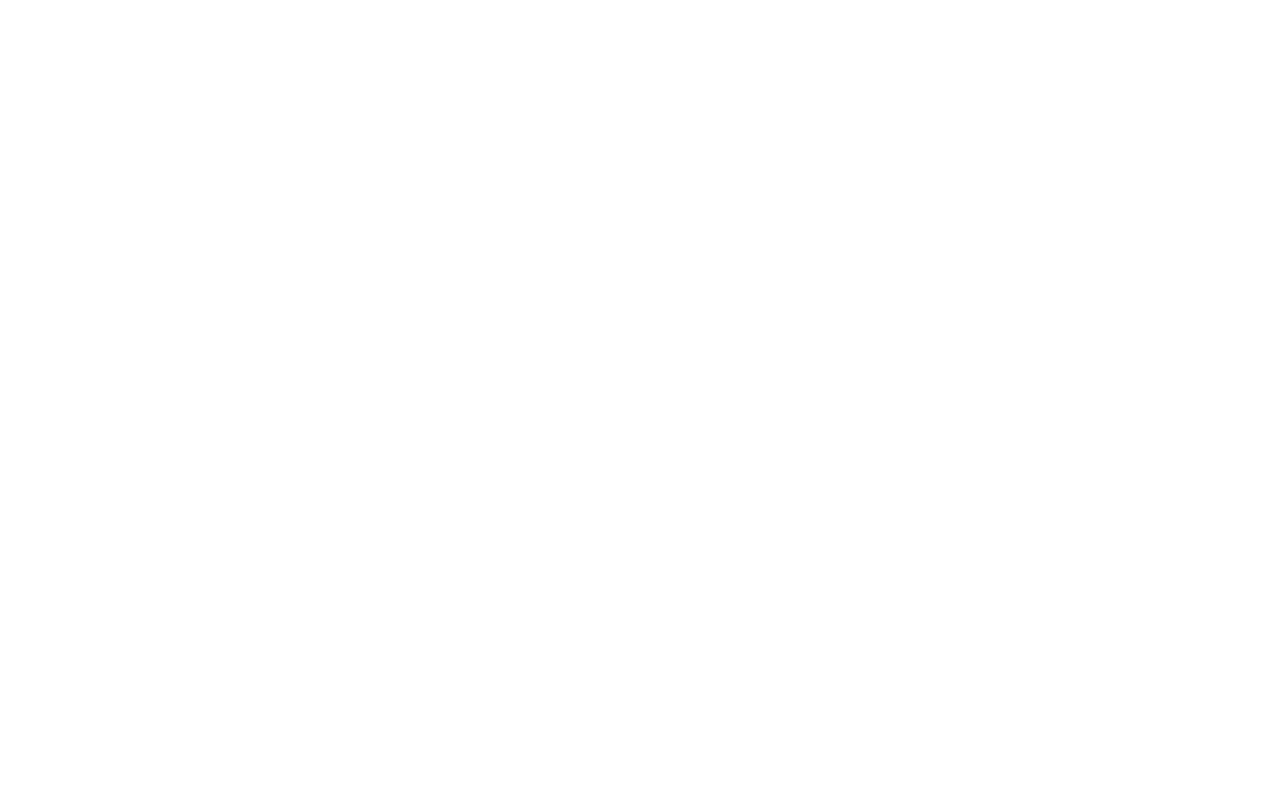
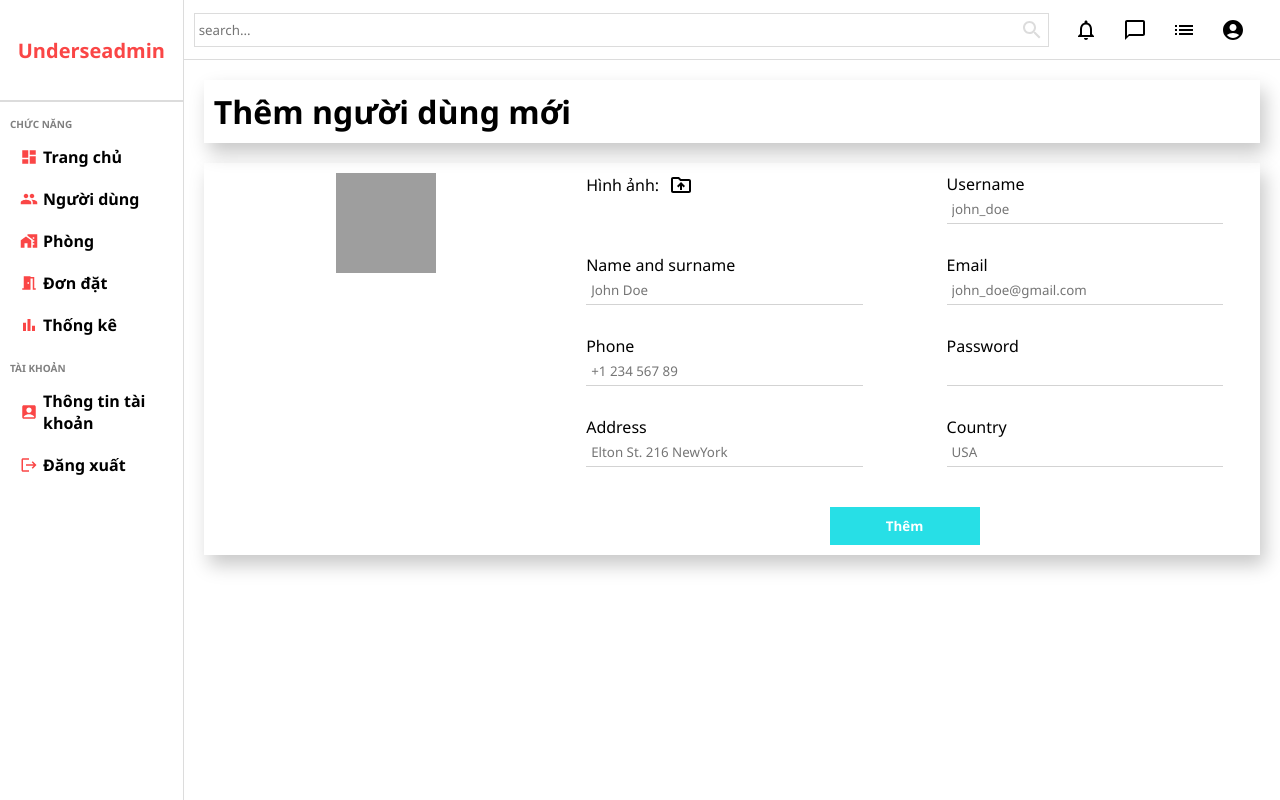
Before and after one commit to thanhtung4work/BookingReactApp, a React (Create React App) app in the folder booking-app/admin/: page /users/new in a window 1280 px wide. Built offline with nearby package versions, Linux system fonts and the light colour scheme; grey boxes are pictures that could not be loaded.

Commit message:
single page and new page

```diff
--- a/booking-app/admin/src/App.js
+++ b/booking-app/admin/src/App.js
@@ -5,6 +5,7 @@
 import Login from "./pages/login/Login";
 import Single from "./pages/single/Single";
 import New from "./pages/new/New";
+import { productInputs, userInputs } from "./formSource";
 
 function App() {
   return (
@@ -17,12 +18,12 @@
             <Route path="users">
               <Route index element={<List/>}/>
               <Route path=":userId" element={<Single/>}/>
-              <Route path="new" element={<New/>}/>
+              <Route path="new" element={<New inputs={userInputs} title="Thêm người dùng mới"/>}/>
             </Route>
             <Route path="items">
               <Route index element={<List/>}/>
               <Route path=":userId" element={<Single/>}/>
-              <Route path="new" element={<New/>}/>
+              <Route path="new" element={<New inputs={productInputs} title="Thêm sản phẩm mới"/>}/>
             </Route>
           </Route>
         </Routes>
--- a/booking-app/admin/src/components/chart/Chart.jsx
+++ b/booking-app/admin/src/components/chart/Chart.jsx
@@ -1,6 +1,6 @@
 
 import "./chart.scss";
-import { AreaChart, Area, XAxis, YAxis, CartesianGrid, Tooltip, ResponsiveContainer } from 'recharts';
+import { AreaChart, Area, XAxis, /*YAxis,*/CartesianGrid, Tooltip, ResponsiveContainer } from 'recharts';
 
 const data = [
   { name: "January", Total: 1200 },
@@ -11,11 +11,11 @@
   { name: "June", Total: 1700 },
 ];
 
-const Chart = () => {
+const Chart = ({aspect, title}) => {
   return (
     <div className="chart">
-      <div className="title">Last 6 month booking</div>
-      <ResponsiveContainer width="100%" aspect={2/1}>
+      <div className="title">{title}</div>
+      <ResponsiveContainer width="100%" aspect={aspect}>
         <AreaChart
           width={700}
           height={250}
--- a/booking-app/admin/src/components/sidebar/Sidebar.jsx
+++ b/booking-app/admin/src/components/sidebar/Sidebar.jsx
@@ -6,7 +6,7 @@
 import LogoutIcon from '@mui/icons-material/Logout';
 import AccountBoxIcon from '@mui/icons-material/AccountBox';
 import BarChartIcon from '@mui/icons-material/BarChart';
-
+import {Link} from "react-router-dom";
 import "./sidebar.scss";
 
 const Sidebar = () => {
--- /dev/null
+++ b/booking-app/admin/src/formSource.js
@@ -0,0 +1,76 @@
+export const userInputs = [
+    {
+      id: 1,
+      label: "Username",
+      type: "text",
+      placeholder: "john_doe",
+    },
+    {
+      id: 2,
+      label: "Name and surname",
+      type: "text",
+      placeholder: "John Doe",
+    },
+    {
+      id: 3,
+      label: "Email",
+      type: "mail",
+      placeholder: "john_doe@gmail.com",
+    },
+    {
+      id: 4,
+      label: "Phone",
+      type: "text",
+      placeholder: "+1 234 567 89",
+    },
+    {
+      id: 5,
+      label: "Password",
+      type: "password",
+    },
+    {
+      id: 6,
+      label: "Address",
+      type: "text",
+      placeholder: "Elton St. 216 NewYork",
+    },
+    {
+      id: 7,
+      label: "Country",
+      type: "text",
+      placeholder: "USA",
+    },
+  ];
+
+  export const productInputs = [
+    {
+      id: 1,
+      label: "Title",
+      type: "text",
+      placeholder: "Apple Macbook Pro",
+    },
+    {
+      id: 2,
+      label: "Description",
+      type: "text",
+      placeholder: "Description",
+    },
+    {
+      id: 3,
+      label: "Category",
+      type: "text",
+      placeholder: "Computers",
+    },
+    {
+      id: 4,
+      label: "Price",
+      type: "text",
+      placeholder: "100",
+    },
+    {
+      id: 5,
+      label: "Stock",
+      type: "text",
+      placeholder: "in stock",
+    },
+  ];
--- a/booking-app/admin/src/pages/home/Home.jsx
+++ b/booking-app/admin/src/pages/home/Home.jsx
@@ -20,7 +20,7 @@
         </div>
         <div className="charts">
           <Featured />
-          <Chart />
+          <Chart title="Last 6 Months (Revenue)" aspect={2 / 1 }/>
         </div>
         <div className="listContainer">
           <div className="listTitle">Latest Transaction</div>
--- a/booking-app/admin/src/pages/new/New.jsx
+++ b/booking-app/admin/src/pages/new/New.jsx
@@ -1,9 +1,52 @@
 
+import Navbar from "../../components/navbar/Navbar";
+import Sidebar from "../../components/sidebar/Sidebar";
 import "./new.scss";
+import DriveFolderUploadOutlinedIcon from "@mui/icons-material/DriveFolderUploadOutlined";
+import { useState } from "react";
+const New = ({inputs, title}) => {
 
-const New = () => {
+  const [file, setFile] = useState("");
+
   return (
-    <div></div>
+    <div className="new">
+      <Sidebar/>
+      <div className="newContainer">
+        <Navbar/>
+        <div className="top">
+          <h1>{title}</h1>
+        </div>
+        <div className="bottom">
+          <div className="left">
+          <img
+              src={file ? URL.createObjectURL(file) :
+                "https://icon-library.com/images/no-image-icon/no-image-icon-0.jpg"}
+
+              alt=""
+            />
+          </div>
+          <div className="right">
+
+            <form>
+            <div className="formInput">
+                <label htmlFor="file">Hình ảnh:<DriveFolderUploadOutlinedIcon className="icon"/></label>
+                <input type="file" name="" onChange={e=>setFile(e.target.files[0])} id="file" style={{display:"none"}}/>
+              </div>
+
+              {inputs.map((input) => (
+                <div className="formInput" key={input.id}>
+                 <label>{input.label}</label>
+                 <input type={input.type} placeholder={input.placeholder}/>
+               </div>
+              ))}
+
+
+              <button>Thêm</button>
+            </form>
+          </div>
+        </div>
+      </div>
+    </div>
   );
 };
 
--- a/booking-app/admin/src/pages/new/new.scss
+++ b/booking-app/admin/src/pages/new/new.scss
@@ -0,0 +1,75 @@
+.new{
+    width: 100%;
+    display: flex;
+
+    .newContainer{
+        flex: 6;
+
+        .top,.bottom{
+            box-shadow: 5px 10px 18px rgb(200, 200, 200);
+            padding: 10px;
+            margin: 20px;
+            display: flex ;
+
+
+            .h1{
+                color: lightgray;
+                font-size: 20px;
+
+            }
+
+            .left{
+                flex:1;
+                text-align: center;
+
+                img{
+                    width: 100px;
+                    height: 100px;
+                   // border-radius: 50%;
+                    object-fit: cover;
+                }
+            }
+
+            .right{
+                flex: 2;
+            }
+
+            form{
+                display: flex;
+                flex-wrap: wrap;
+                gap: 30px;
+                justify-content: space-around;
+                .formInput{
+                    width: 40%;
+                    input{
+                        width: 100%;
+                        padding: 5px;
+                        border: none;
+                        border-bottom: 1px solid lightgray;
+                    }
+
+                    label{
+                        display: flex;
+                        align-items: center;
+                        gap: 10px;
+
+                        .icon{
+                            cursor: pointer;
+                        }
+                    }
+                }
+
+                button{
+                    width: 150px;
+                    padding: 10px;
+                    border:none;
+                    background-color:#27dfe6;
+                    color:white;
+                    font-weight: bold;
+                    cursor: pointer;
+                    margin-top: 10px;
+                }
+            }
+        }
+    }
+}
--- a/booking-app/admin/src/pages/single/Single.jsx
+++ b/booking-app/admin/src/pages/single/Single.jsx
@@ -1,9 +1,53 @@
 
 import "./single.scss";
-
+import Sidebar from "../../components/sidebar/Sidebar";
+import Navbar from "../../components/navbar/Navbar";
+import Chart from "../../components/chart/Chart";
+import List from "../../components/table/Table";
 const Single = () => {
   return (
-    <div>Single</div>
+    <div className="single">
+      <Sidebar/>
+      <div className="singleContainer">
+        <Navbar/>
+        <div className="top">
+          <div className="left">
+            <div className="editButton">Sửa</div>
+            <h1 className="title">Thông tin</h1>
+            <div className="item">
+              <img src="https://scontent.fsgn6-1.fna.fbcdn.net/v/t1.15752-9/306324419_608809364115116_8610816102059178268_n.jpg?_nc_cat=107&ccb=1-7&_nc_sid=ae9488&_nc_ohc=A0fiJqLuknYAX8RN-Q3&_nc_ht=scontent.fsgn6-1.fna&oh=03_AVKsn3hW0QKVoXfcrxXX0OOmfAfg7b07EE8TiptRPRrIEg&oe=6367D6E4"
+               alt="" className="itemImg" />
+               <div className="details">
+                <h1 className="itemTitle">Tùng thủ khoa</h1>
+                <div className="detailItem">
+                  <span className="itemKey">Email:</span>
+                  <span className="itemValue">tungkunoppa@gmail.com</span>
+                </div>
+                <div className="detailItem">
+                  <span className="itemKey">Số điện thoại:</span>
+                  <span className="itemValue">0329813225</span>
+                </div>
+                <div className="detailItem">
+                  <span className="itemKey">Địa chỉ:</span>
+                  <span className="itemValue">Ngô Đức Kế, Bến Nghé, Quận 1, Thành phố Hồ Chí Minh</span>
+                </div>
+                <div className="detailItem">
+                  <span className="itemKey">Quốc tịch:</span>
+                  <span className="itemValue">Việt Nam</span>
+                </div>
+               </div>
+            </div>
+          </div>
+          <div className="right">
+            <Chart aspect={5 / 1} title="Biểu đồ hoạt động (6 tháng)"/>
+          </div>
+        </div>
+        <div className="bottom">
+          <h1 className="title">Last Transaction</h1>
+          <List/>
+        </div>
+      </div>
+    </div>
   );
 };
 
--- a/booking-app/admin/src/pages/single/single.scss
+++ b/booking-app/admin/src/pages/single/single.scss
@@ -0,0 +1,88 @@
+.single{
+    display: flex;
+    width: 100%;
+    .singleContainer{
+        flex:6;
+
+        .top{
+            padding: 20px;
+            display: flex;
+            gap: 20px;
+
+
+            .left{
+                flex: 1;
+                padding: 20px;
+                box-shadow: 5px 10px 18px rgb(200, 200, 200);
+                position: relative;
+
+                .item{
+                    display: flex;
+                    gap: 20px;
+
+                    .itemImg{
+                        width: 120px;
+                        height: 120px;
+                        border-radius: 50%;
+                        object-fit: cover;
+                    }
+
+                    .details{
+
+                        .itemTitle{
+                            margin-bottom: 10px;
+                            color: #555;
+                        }
+
+                        .detailItem{
+                            margin-bottom: 10px;
+                            font-size: 15px;
+                        }
+
+                        .itemKey{
+                            font-weight: bold;
+                            color: black;
+                            margin-right: 5px;
+                        }
+
+                        .itemValue{
+                            font-weight: 200;
+                        }
+                    }
+                }
+
+                .editButton{
+                    position: absolute;
+                    top:0;
+                    right:0;
+                    padding: 5px;
+                    font-size: 12px;
+                    color: #fce77d;
+                    background-color: #f96167;
+                    font-weight: bold;
+                    cursor: pointer;
+                    border-radius: 0px 0px 0px 5px;
+                }
+            }
+
+
+            .right{
+                flex: 2;
+
+            }
+        }
+
+
+    .bottom{
+        padding: 20px;
+        margin: 20px;
+        box-shadow: 5px 10px 18px rgb(200, 200, 200);
+    }
+
+    .title{
+        font-size: 20px;
+        color: lightgray;
+        margin-bottom: 15px;
+    }
+}
+}
```
